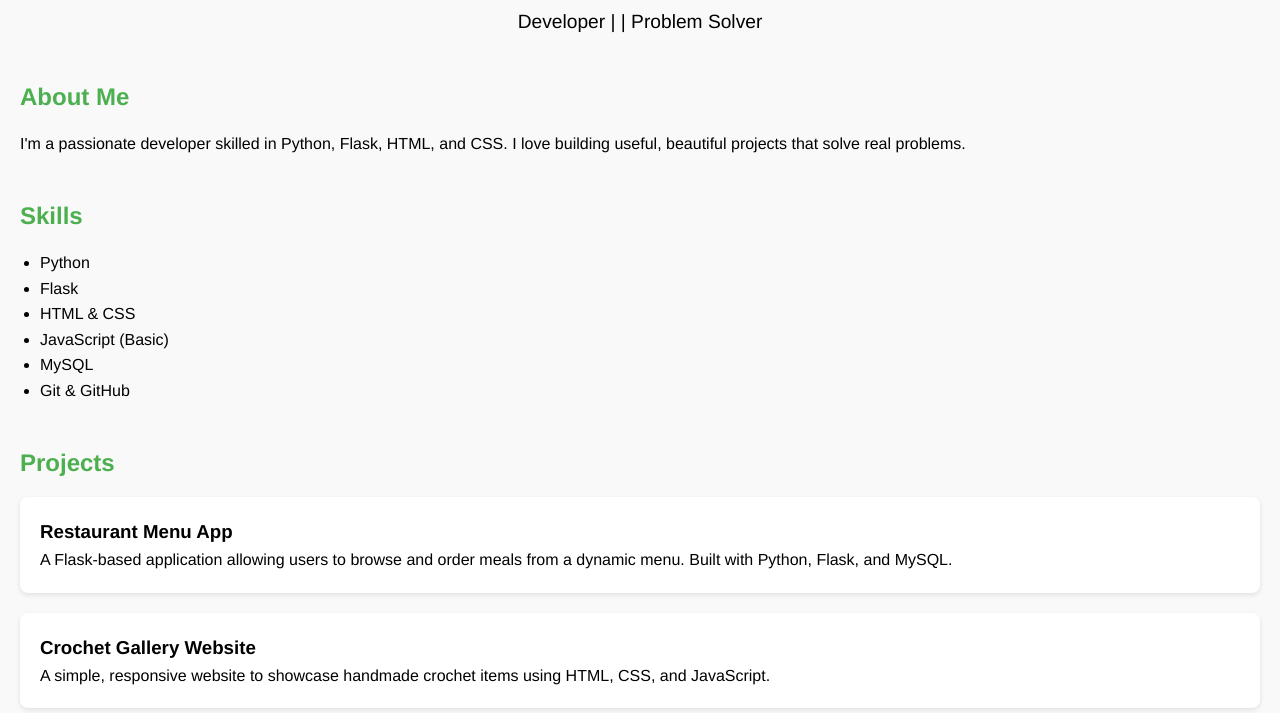
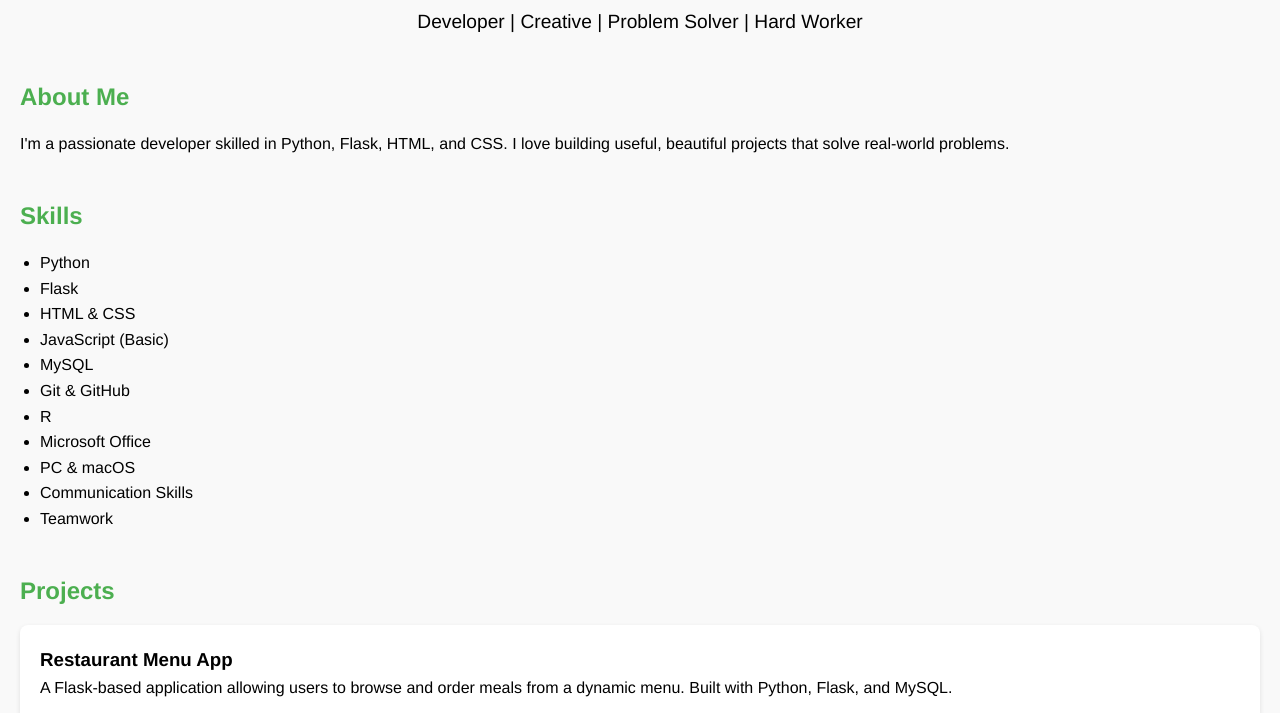
Before and after one commit to Dixonma/dixonma.github.io, a plain HTML site: page index.html in a window 1280 px wide. Shown: the part 87-800 px from the top of the page. Drawn offline with Linux system fonts and the light colour scheme.

Commit message:
Update index.html

```diff
--- a/index.html
+++ b/index.html
@@ -10,12 +10,12 @@
 
   <header>
     <h1>Makiah Dixon</h1>
-    <p>Developer | | Problem Solver</p>
+    <p>Developer | Creative | Problem Solver | Hard Worker </p>
   </header>
 
   <section id="about">
     <h2>About Me</h2>
-    <p>I'm a passionate developer skilled in Python, Flask, HTML, and CSS. I love building useful, beautiful projects that solve real problems.</p>
+    <p>I'm a passionate developer skilled in Python, Flask, HTML, and CSS. I love building useful, beautiful projects that solve real-world problems.</p>
   </section>
 
   <section id="skills">
@@ -27,6 +27,11 @@
       <li>JavaScript (Basic)</li>
       <li>MySQL</li>
       <li>Git & GitHub</li>
+      <li>R</li>
+      <li>Microsoft Office</li>
+      <li>PC & macOS</li>
+      <li>Communication Skills</li>
+      <li>Teamwork</li>
     </ul>
   </section>
 
```
